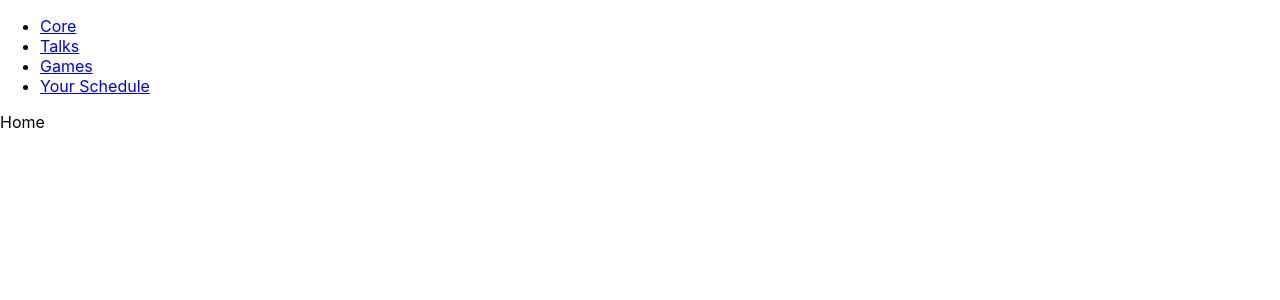
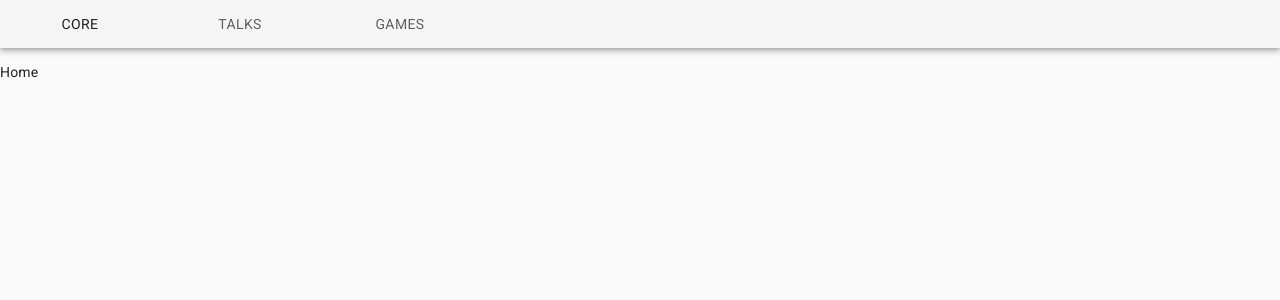
Before and after one commit to EmilyLow/convention-planner-frontend, a React (Create React App) app: page / in a window 1280 px wide. Shown: the top 300 px of the page. Built offline with nearby package versions, Linux system fonts and the light colour scheme.

Commit message:
Very basic tabs working

```diff
--- a/package.json
+++ b/package.json
@@ -3,6 +3,10 @@
   "version": "0.1.0",
   "private": true,
   "dependencies": {
+    "@fontsource/roboto": "^4.4.5",
+    "@material-ui/core": "^4.11.4",
+    "@material-ui/icons": "^4.11.2",
+    "@material-ui/styles": "^4.11.4",
     "@testing-library/jest-dom": "^5.13.0",
     "@testing-library/react": "^11.2.7",
     "@testing-library/user-event": "^12.8.3",
--- a/public/index.html
+++ b/public/index.html
@@ -2,6 +2,10 @@
 <html lang="en">
   <head>
     <meta charset="utf-8" />
+    <meta
+    name="viewport"
+    content="minimum-scale=1, initial-scale=1, width=device-width"
+  />
     <link rel="icon" href="%PUBLIC_URL%/favicon.ico" />
     <meta name="viewport" content="width=device-width, initial-scale=1" />
     <meta name="theme-color" content="#000000" />
--- a/src/App.js
+++ b/src/App.js
@@ -1,4 +1,12 @@
-import React from "react";
+import React, { Fragment } from "react";
+import ReactDOM from "react-dom";
+import '@fontsource/roboto';
+import Box from '@material-ui/core/Box';
+import AppBar from "@material-ui/core/AppBar";
+import Tabs from "@material-ui/core/Tabs";
+import Tab from "@material-ui/core/Tab";
+// import TabPanel from "@material-ui/core/TabP"
+
 import {
   BrowserRouter as Router,
   Switch,
@@ -8,16 +16,36 @@ import {
   useParams
 } from "react-router-dom";
 
+
+
 import Home from "./components/Home";
 import Talks from "./components/Talks";
 import Games from "./components/Games";
 import UserSchedule from "./components/UserSchedule"
 
 function App() {
+
+
+  let [tabValue, setTabValue] = new React.useState(0);
+
+  const handleTabChange = (event, newValue) => {
+    setTabValue(newValue);
+  }
+
   return (
-    <Router>
-    <div>
-      <ul>
+
+      <Router>
+      <Box>
+      {/* <AppBar position="static">
+        <Tabs value = {tabValue} onChange={handleTabChange}>
+          <Tab label="Item One" />
+          <Tab label="Item Two" />
+          <Tab label="Item Three"/>
+        </Tabs>
+     </AppBar> */}
+
+
+      {/* <ul>
         <li>
           <Link to="/">Core</Link>
         </li>
@@ -30,7 +58,15 @@ function App() {
         <li>
           <Link to="/your-schedule">Your Schedule</Link>
         </li>
-      </ul>
+      </ul> */}
+
+      <AppBar position="static" color="default">
+        <Tabs value={tabValue} onChange={handleTabChange}>
+          <Tab label = "Core" component = {Link} to={"/"}/>
+          <Tab label = "Talks" component = {Link} to={"/talks"}/>
+          <Tab label = "Games" component = {Link} to={"/games"}/>
+        </Tabs>
+      </AppBar>
 
       <Switch>
         <Route path="/talks">
@@ -46,7 +82,7 @@ function App() {
           <Home />
         </Route>
       </Switch>
-    </div>
+    </Box>
   </Router>
   );
 }
--- a/src/index.js
+++ b/src/index.js
@@ -4,9 +4,30 @@ import './index.css';
 import App from './App';
 import reportWebVitals from './reportWebVitals';
 
+import CssBaseline from '@material-ui/core/CssBaseline';
+import { ThemeProvider } from '@material-ui/core/styles';
+import { createMuiTheme } from '@material-ui/core/styles';
+import purple from '@material-ui/core/colors/purple';
+import green from '@material-ui/core/colors/green';
+
+const theme = createMuiTheme({
+  palette: {
+    primary: {
+      main: '##212121',
+    },
+    secondary: {
+      main: '##212121',
+    },
+  },
+});
+
 ReactDOM.render(
   <React.StrictMode>
-    <App />
+    <CssBaseline>
+    <ThemeProvider theme={theme}>
+        <App />
+      </ThemeProvider>
+    </CssBaseline>
   </React.StrictMode>,
   document.getElementById('root')
 );
```
Also changed, not shown: 1 other file (tests, documents, lock files or other folders).
